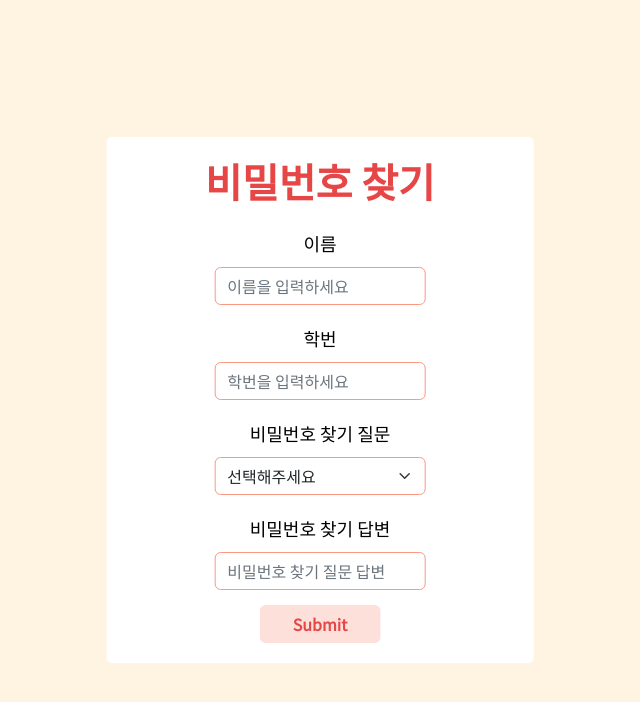
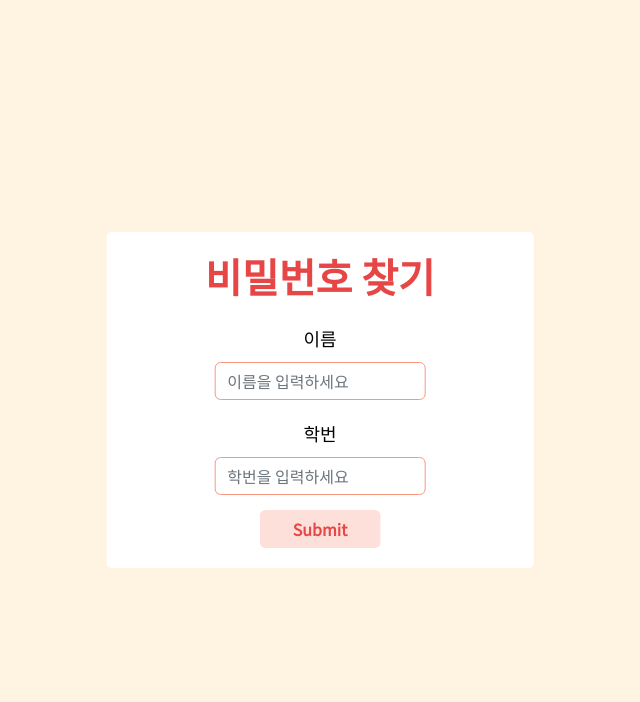
Before and after one commit to chany0ng/SE_Project3, a Vue app in the folder frontend/: page /login/findpw in a window 1280 px wide. Shown: the top 702 px of the page, without its empty margins (320-960 px from the left). Built offline with nearby package versions, Linux system fonts and the light colour scheme.

Commit message:
비밀번호 찾기 기능 추가1
이름,학번 제출하면 창 변환 기능

```diff
--- a/frontend/src/views/LoginViews/FindPassword.vue
+++ b/frontend/src/views/LoginViews/FindPassword.vue
@@ -1,54 +1,90 @@
 <template>
   <div class="container input-bg col-md-4">
     <h1>비밀번호 찾기</h1>
-    <form action="">
+    <form action="/login/findpw" method="post" @submit.prevent="submitForm">
       <div class="form-group flex-box">
-        <div class="flex-container">
+        <div class="flex-container" v-show="showQuestion">
           <label for="userName">이름</label>
           <input
             type="text"
             class="form-control"
             id="userName"
+            name="userName"
             placeholder="이름을 입력하세요"
-            required
+            :required="showQuestion"
           />
         </div>
-        <div class="flex-container">
+        <div class="flex-container" v-show="showQuestion">
           <label for="userNumber">학번</label>
           <input
             type="text"
             class="form-control"
             id="userNumber"
+            name="userNumber"
             placeholder="학번을 입력하세요"
-            required
+            :required="showQuestion"
+            v-model="userNumber"
           />
         </div>
-        <div class="flex-container">
+        <div class="flex-container" v-show="!showQuestion">
           <label for="userPwQ">비밀번호 찾기 질문</label>
-          <select class="form-select" required name="question" id="userPwQ">
-            <option value="">선택해주세요</option>
-            <option value="elementary">졸업한 초등학교 이름</option>
-            <option value="middle">졸업한 중학교 이름</option>
+          <select class="form-select" name="question" id="userPwQ">
+            <option value="elementary" v-show="!showMiddle">
+              졸업한 초등학교 이름
+            </option>
+            <option value="middle" v-show="showMiddle">
+              졸업한 중학교 이름
+            </option>
           </select>
         </div>
-        <div class="flex-container">
+        <div class="flex-container" v-show="!showQuestion">
           <label for="userPwA">비밀번호 찾기 답변</label>
           <input
             type="text"
             class="form-control"
             id="userPwA"
+            name="answer"
             placeholder="비밀번호 찾기 질문 답변"
-            required
+            :required="!showQuestion"
           />
         </div>
         <button type="submit" class="btn">Submit</button>
       </div>
     </form>
+    {{ userNumber }}
   </div>
   <router-view></router-view>
 </template>
 
-<script setup></script>
+<script setup>
+import { ref } from "vue";
+import { usePostAxios } from "@/composable";
+import { useRouter } from "vue-router";
+const router = useRouter();
+const showQuestion = ref(true);
+const showMiddle = ref(true);
+const userNumber = ref("");
+
+// submit 제출
+function submitForm() {
+  // 이름,학번 제출
+  if (!showQuestion.value) {
+    const response = usePostAxios("/login/findpw");
+    if (response.exist === true) {
+      if (response.question !== "middle") {
+        showMiddle.value = !showMiddle.value;
+      }
+      showQuestion.value = !showQuestion.value;
+    } else alert("존재하지 않는 계정입니다!");
+  }
+  // 비밀번호 찾기 답변 제출
+  else {
+    const response = usePostAxios("/login/findpw", { id: userNumber });
+    alert(`비밀번호는 ${response.number}입니다.`);
+    router.push({ name: "Login" });
+  }
+}
+</script>
 
 <style scoped>
 div {
--- a/frontend/src/views/LoginViews/LoginPage.vue
+++ b/frontend/src/views/LoginViews/LoginPage.vue
@@ -75,10 +75,8 @@ let setUserType = (type) => {
 // let id = this.$route.params.id;
 
 // 로그인 유무 받아오기
-onMounted(async function loginCheck() {
-  const { getData } = useGetAxios("/login");
-  const response = await getData();
-  console.log(`response: ${response.login}`);
+onMounted(function loginCheck() {
+  const response = useGetAxios("/login");
   if (response.login === true) {
     loginStatus.value = "yes";
   } else {
```
